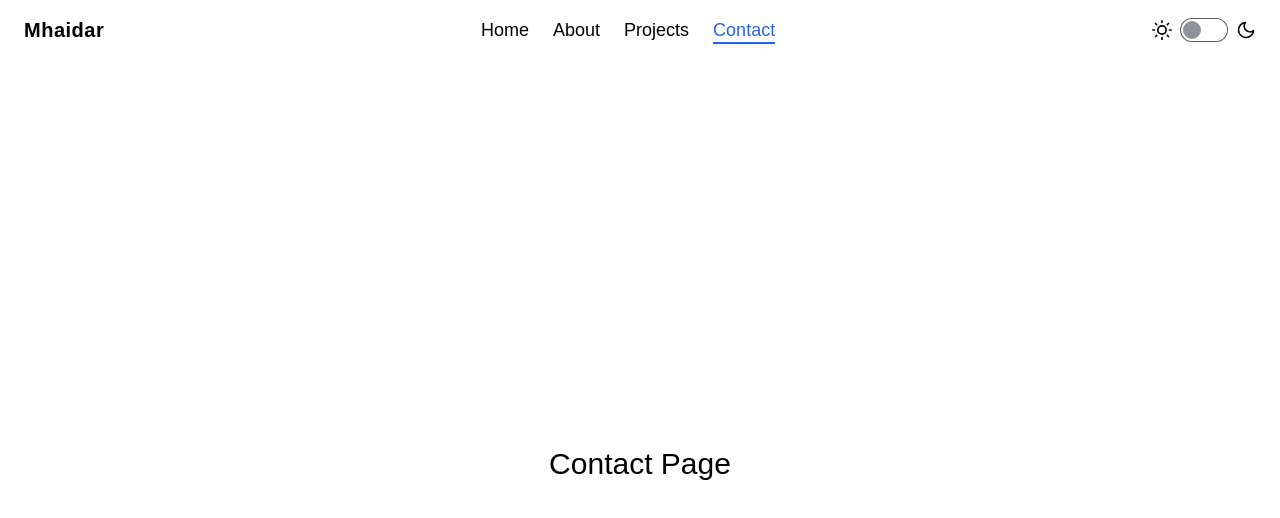
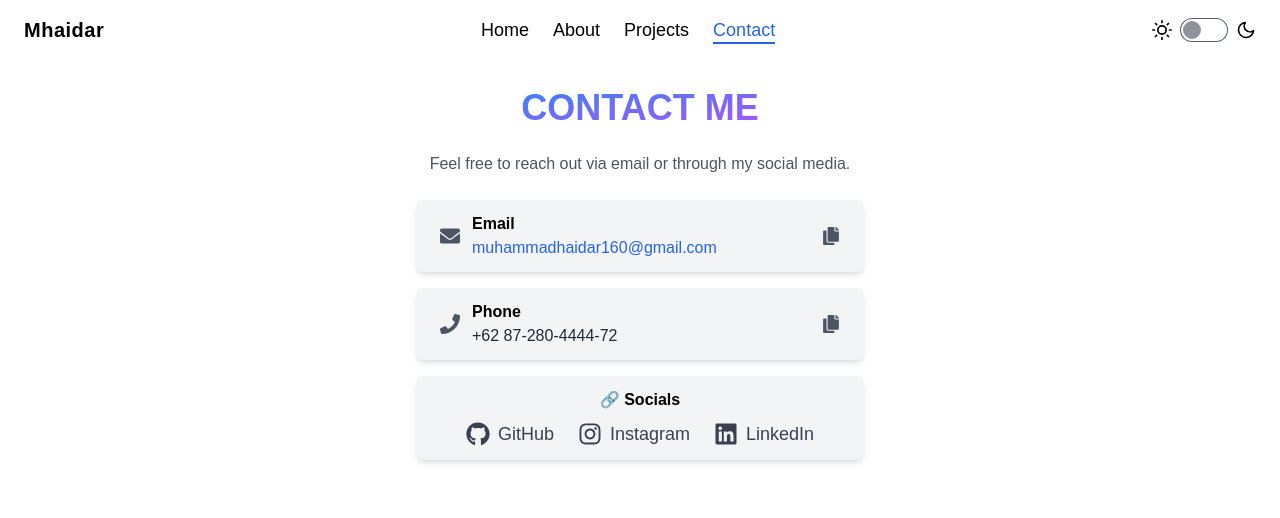
Before and after one commit to mhaidar10/portofolio-web, a Next.js app: page /contact in a window 1280 px wide. Shown: the top 518 px of the page. Built offline with nearby package versions, Linux system fonts and the light colour scheme.

Commit message:
finish contact page

```diff
--- /dev/null
+++ b/app/contact/components/contact_detail.tsx
@@ -0,0 +1,117 @@
+"use client";
+
+import { useState } from "react";
+import { FaGithub, FaInstagram, FaLinkedin, FaCopy, FaEnvelope, FaPhone } from "react-icons/fa"; // Import icons
+import Swal from "sweetalert2"; // Import SweetAlert2
+
+export default function ContactDetail() {
+    const [copied, setCopied] = useState<string | null>(null);
+
+    const copyToClipboard = (text: string, type: string) => {
+        navigator.clipboard.writeText(text);
+        setCopied(type);
+
+        // SweetAlert2 notification
+        Swal.fire({
+            icon: 'success',
+            title: `${type === 'email' ? 'Email' : 'Phone number'} copied!`,
+            showConfirmButton: false,
+            timer: 2000, // The notification will disappear after 2 seconds
+            position: 'bottom-end',
+            toast: true,
+            background: '#28a745',
+            color: 'white',
+        });
+    };
+
+    return (
+        <div className="flex flex-col items-center w-full max-w-md">
+            {/* 🌟 Styled Contact Me Title */}
+            <h1 className="text-lg sm:text-4xl font-bold bg-gradient-to-br mb-6 from-blue-500 to-purple-500 dark:from-cyan-400 dark:to-indigo-500 bg-clip-text text-transparent flex flex-wrap items-center">
+                CONTACT ME
+            </h1>
+
+            <p className="text-gray-600 dark:text-gray-400 mb-6 text-center">
+                Feel free to reach out via email or through my social media.
+            </p>
+
+            {/* 📩 Email */}
+            <div className="flex items-center justify-between bg-gray-100 dark:bg-gray-800 px-6 py-3 rounded-lg shadow-md w-full">
+                <div className="flex items-center space-x-3">
+                    <FaEnvelope className="text-xl text-gray-600 dark:text-gray-300" />
+                    <div className="flex flex-col">
+                        <span className="font-semibold">Email</span>
+                        <a
+                            href="mailto:muhammadhaidar160@gmail.com"
+                            className="text-blue-600 dark:text-blue-400 hover:underline break-all max-w-full"
+                        >
+                            muhammadhaidar160@gmail.com
+                        </a>
+                    </div>
+                </div>
+                <button
+                    onClick={() => copyToClipboard("muhammadhaidar160@gmail.com", "email")}
+                    className="text-gray-600 dark:text-gray-300 hover:text-blue-500 dark:hover:text-blue-400 transition-all"
+                >
+                    <FaCopy className="text-lg" />
+                </button>
+            </div>
+
+            {/* 📞 Phone */}
+            <div className="flex items-center justify-between bg-gray-100 dark:bg-gray-800 px-6 py-3 rounded-lg shadow-md w-full mt-4">
+                <div className="flex items-center space-x-3">
+                    <FaPhone className="text-xl text-gray-600 dark:text-gray-300" />
+                    <div className="flex flex-col">
+                        <span className="font-semibold">Phone</span>
+                        <span className="text-gray-800 dark:text-gray-300">+62 87-280-4444-72</span>
+                    </div>
+                </div>
+                <button
+                    onClick={() => copyToClipboard("+6287280444472", "phone")}
+                    className="text-gray-600 dark:text-gray-300 hover:text-green-500 dark:hover:text-green-400 transition-all"
+                >
+                    <FaCopy className="text-lg" />
+                </button>
+            </div>
+
+            {/* 🔗 Social Links */}
+            <div className="flex flex-col items-center bg-gray-100 dark:bg-gray-800 px-6 py-3 rounded-lg shadow-md w-full mt-4">
+                <span className="font-semibold">🔗 Socials</span>
+                <div className="flex mt-2 sm:space-x-6 space-x-2 flex-wrap justify-center">
+                    {/* GitHub */}
+                    <a
+                        href="https://github.com/yourgithub"
+                        target="_blank"
+                        rel="noopener noreferrer"
+                        className="flex items-center space-x-2 text-gray-700 dark:text-gray-300 hover:text-black dark:hover:text-white transition-all"
+                    >
+                        <FaGithub className="text-2xl" />
+                        <span className="text-lg font-medium">GitHub</span>
+                    </a>
+
+                    {/* Instagram */}
+                    <a
+                        href="https://instagram.com/yourinstagram"
+                        target="_blank"
+                        rel="noopener noreferrer"
+                        className="flex items-center space-x-2 text-gray-700 dark:text-gray-300 hover:text-pink-500 dark:hover:text-pink-400 transition-all"
+                    >
+                        <FaInstagram className="text-2xl" />
+                        <span className="text-lg font-medium">Instagram</span>
+                    </a>
+
+                    {/* LinkedIn */}
+                    <a
+                        href="https://linkedin.com/in/yourlinkedin"
+                        target="_blank"
+                        rel="noopener noreferrer"
+                        className="flex items-center space-x-2 text-gray-700 dark:text-gray-300 hover:text-blue-500 dark:hover:text-blue-400 transition-all"
+                    >
+                        <FaLinkedin className="text-2xl" />
+                        <span className="text-lg font-medium">LinkedIn</span>
+                    </a>
+                </div>
+            </div>
+        </div>
+    );
+}
--- a/app/contact/page.tsx
+++ b/app/contact/page.tsx
@@ -1,16 +1,18 @@
-"use-client"
+"use client";
 
 import MobileFooter from "../components/mobile_footer";
-import Navbar from "../components/navbar"
+import Navbar from "../components/navbar";
+import ContactDetail from "./components/contact_detail";
 
 export default function Contact() {
     return (
         <>
             {/* <Navbar /> */}
-            < div className="min-h-screen flex items-center justify-center bg-white dark:bg-gray-900 text-black dark:text-white" >
-                <h1 className="text-3xl">Contact Page</h1>
-            </div >
-            {/* <MobileFooter /> */}
+            <div className="min-h-screen flex flex-col items-center bg-white dark:bg-gray-900 text-black dark:text-white p-6">
+                <ContactDetail />
+
+            </div>
+
         </>
     );
 }
--- a/package.json
+++ b/package.json
@@ -12,12 +12,13 @@
     "@react-three/drei": "^9.0.4",
     "@react-three/fiber": "^9.0.4",
     "@react-three/rapier": "^1.5.0",
-    "framer-motion": "^12.4.7",
+    "framer-motion": "^12.4.10",
     "meshline": "^3.3.1",
     "next": "latest",
     "react": "^19.0.0",
     "react-dom": "^19.0.0",
     "react-icons": "^5.5.0",
+    "sweetalert2": "^11.17.2",
     "three": "^0.167.1"
   },
   "devDependencies": {
```
Also changed, not shown: 1 other file (tests, documents, lock files or other folders).
